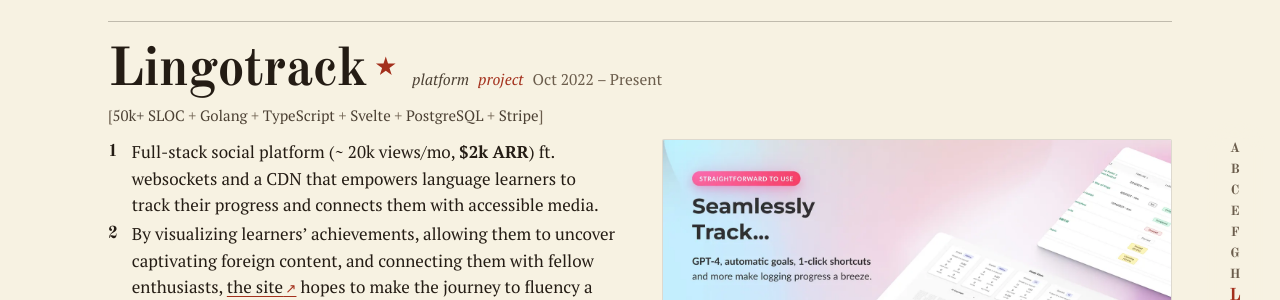
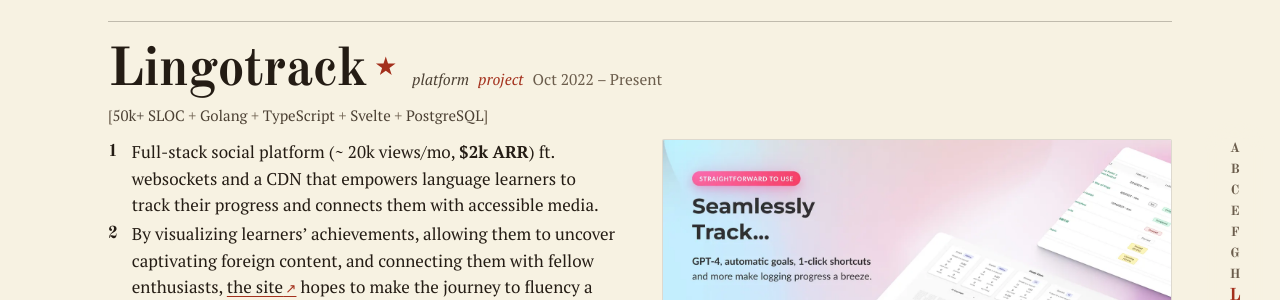
Before and after one commit to Destaq/destaq.github.io, a Jekyll site: the page index.html, which Jekyll copies as it is, in a window 1280 px wide and 900 px high, scrolled down 4869 px. Shown: the part 155-455 px from the top of the window. Built offline with Jekyll 4.4.1, drawn with Linux system fonts in a browser that asks for light colours.

Commit message:
fix: drop Stripe from the last stack list
Co-Authored-By: Claude <noreply@anthropic.com>

```diff
--- a/index.html
+++ b/index.html
@@ -333,7 +333,7 @@
 
       <article class="entry entry--major" id="lingotrack" data-core data-hw="Lingotrack" data-kind="project" data-when="2022-10" data-now data-years="2022–">
         <header class="eh"><h4 class="hw"><span class="nb">Lingotrack<span class="core py" data-py="core vocabulary" tabindex="0" role="img" aria-label="Core vocabulary"></span></span></h4><ul class="gram"><li class="pos">platform</li><li class="lab">project</li><li class="dt">Oct 2022 – Present</li></ul></header>
-        <ul class="etym" data-sep="+"><li>50k+&nbsp;SLOC</li><li>Golang</li><li>TypeScript</li><li>Svelte</li><li>PostgreSQL</li><li>Stripe</li></ul>
+        <ul class="etym" data-sep="+"><li>50k+&nbsp;SLOC</li><li>Golang</li><li>TypeScript</li><li>Svelte</li><li>PostgreSQL</li></ul>
         <div class="e-cols e-cols--run">
           <ol class="senses">
             <li><p>Full-stack social platform (~&nbsp;20k&nbsp;views/mo, <b>$2k&nbsp;ARR</b>) ft. websockets and a CDN that empowers language learners to track their progress and connects them with accessible media.</p></li>
```
